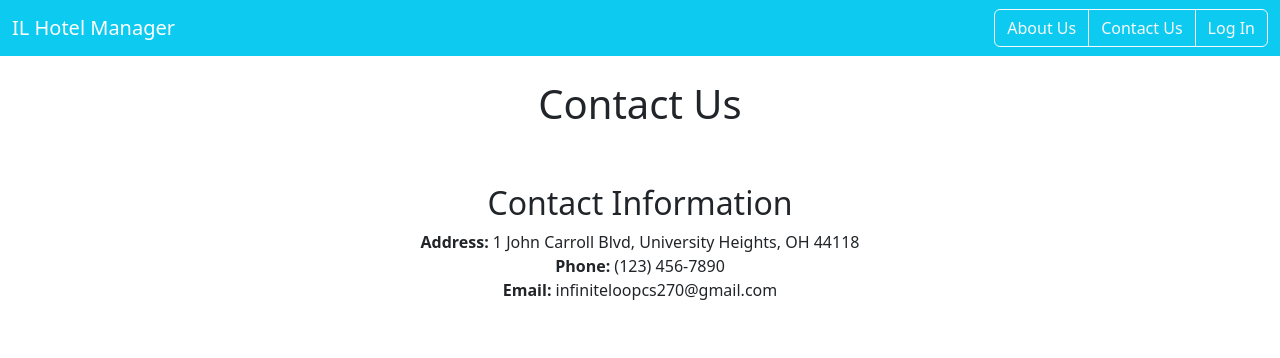
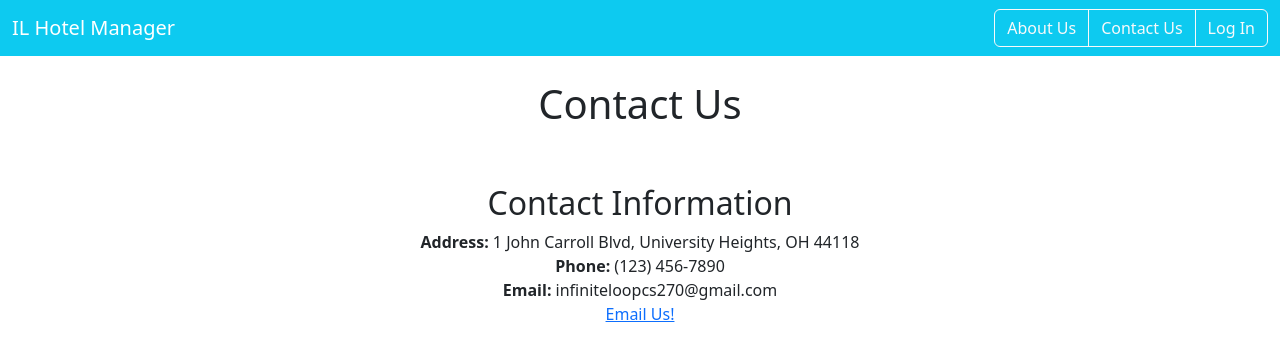
Before and after one commit to jsiudowski/HotelRegistrySystemCS270, a React (Create React App) app in the folder hotel-front/: page /contactus in a window 1280 px wide. Shown: the top 358 px of the page. Built offline with nearby package versions, Linux system fonts and the light colour scheme.

Commit message:
Added email link to contact us page
Added href emailto: infiniteloopcs270@gmail.com

```diff
--- a/hotel-front/src/pages/ContactUs.js
+++ b/hotel-front/src/pages/ContactUs.js
@@ -18,6 +18,8 @@ export default function ContactUs() {
                         <span><strong>Phone:</strong> (123) 456-7890</span>
                         <br/>
                         <span><strong>Email:</strong> infiniteloopcs270@gmail.com</span>
+                        <br/>
+                        <a href = "mailto: infiniteloopcs270@gmail.com">Email Us!</a>
 
                     </section>
                 </main>
```
